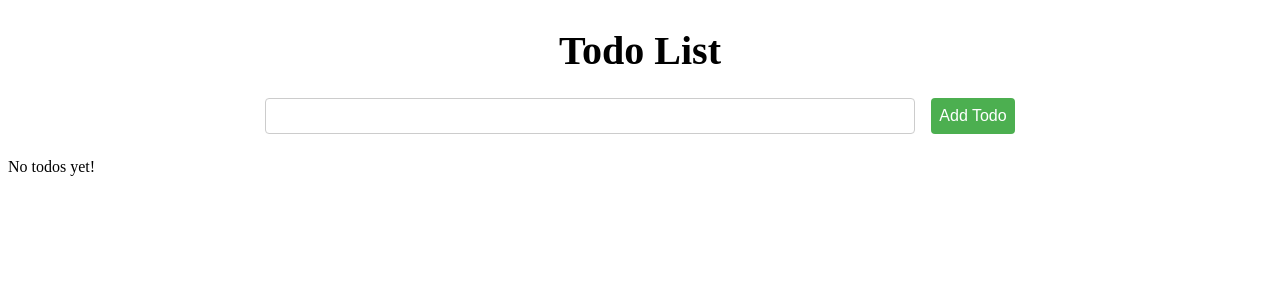
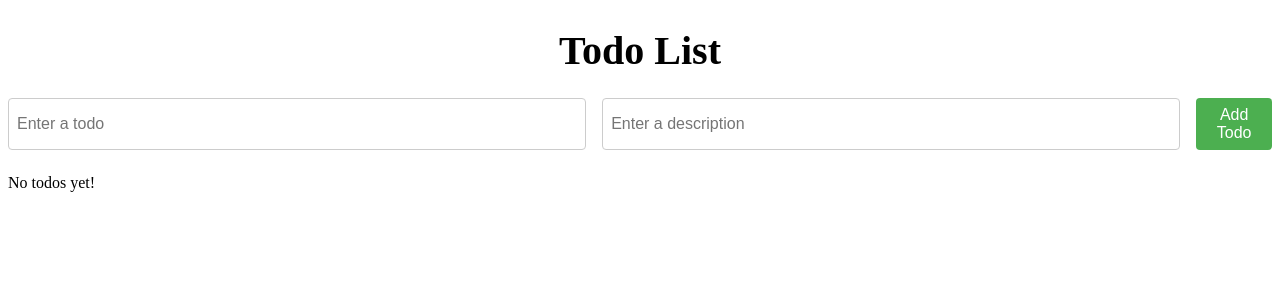
Before and after one commit to ShivamPandey803/PIP-DAY-1, a Vue app in the folder todo-list-app/: page / in a window 1280 px wide. Shown: the top 300 px of the page. Built offline with nearby package versions, Linux system fonts and the light colour scheme.

Commit message:
Added Description function in my app

```diff
--- a/todo-list-app/src/App.vue
+++ b/todo-list-app/src/App.vue
@@ -2,7 +2,8 @@
   <div>
     <h1>Todo List</h1>
     <form @submit.prevent="addTodo">
-      <input type="text" v-model="newTodoText">
+      <input type="text" v-model="newTodoText" placeholder="Enter a todo">
+      <input type="text" v-model="newTodoDesc" placeholder="Enter a description">
       <button>Add Todo</button>
     </form>
     <div v-if="todos.length === 0">No todos yet!</div>
@@ -28,6 +29,7 @@ export default {
   data() {
     return {
       newTodoText: '',
+      newTodoDesc: '',
       todos: [],
     };
   },
@@ -37,9 +39,11 @@ export default {
         this.todos.push({
           id: Date.now(),
           text: this.newTodoText.trim(),
+          description: this.newTodoDesc.trim(),
           completed: false,
         });
         this.newTodoText = '';
+        this.newTodoDesc = '';
       }
     },
     deleteTodo(id) {
@@ -56,19 +60,3 @@ export default {
   },
 };
 </script>
-<style>
-.todo-item input[type="checkbox"] {
-    margin-right: 1rem;
-  }
-  .todo-item input[type="text"] {
-    border: 1px solid #ccc;
-    border-radius: 4px;
-    font-size: 1.2rem;
-    padding: 0.5rem;
-    width: 70%;
-  }
-
-  .todo-item button {
-    margin-left: 1rem;
-  }
-</style>
--- a/todo-list-app/src/components/TodoItem.vue
+++ b/todo-list-app/src/components/TodoItem.vue
@@ -1,14 +1,17 @@
+
 <template>
   <div>
     <div v-if="!isEditing">
-      <input type="checkbox" v-model="completed" @change="$emit('update-todo', {id, todo: {text, completed}})">
+      <input type="checkbox" v-model="completed" @change="$emit('update-todo', {id, todo: {text, description, completed}})">
       <span :class="{ completed: completed }">{{ text }}</span>
+      <span v-if="description">- {{ description }}</span>
       <button @click="$emit('delete-todo', id)">X</button>
       <button @click="isEditing = true">Edit</button>
     </div>
     <div v-else>
       <input type="text" v-model="text">
-      <button @click="isEditing = false; $emit('update-todo', {id, todo: {text, completed}})">Save</button>
+      <input type="text" v-model="description">
+      <button @click="isEditing = false; $emit('update-todo', {id, todo: {text, description, completed}})">Save</button>
     </div>
   </div>
 </template>
@@ -23,13 +26,12 @@ export default {
     return {
       completed: this.todo.completed,
       text: this.todo.text,
+      description: this.todo.description,
       isEditing: false,
     };
   },
 };
 </script>
-
-
 <style>
 h1 {
     font-size: 2.5rem;
@@ -96,5 +98,9 @@ h1 {
   .completed {
     text-decoration: line-through;
   }
-
+  .description {
+  font-size: 0.8rem;
+  color: gray;
+  margin-top: 0.5rem;
+}
 </style>
```
